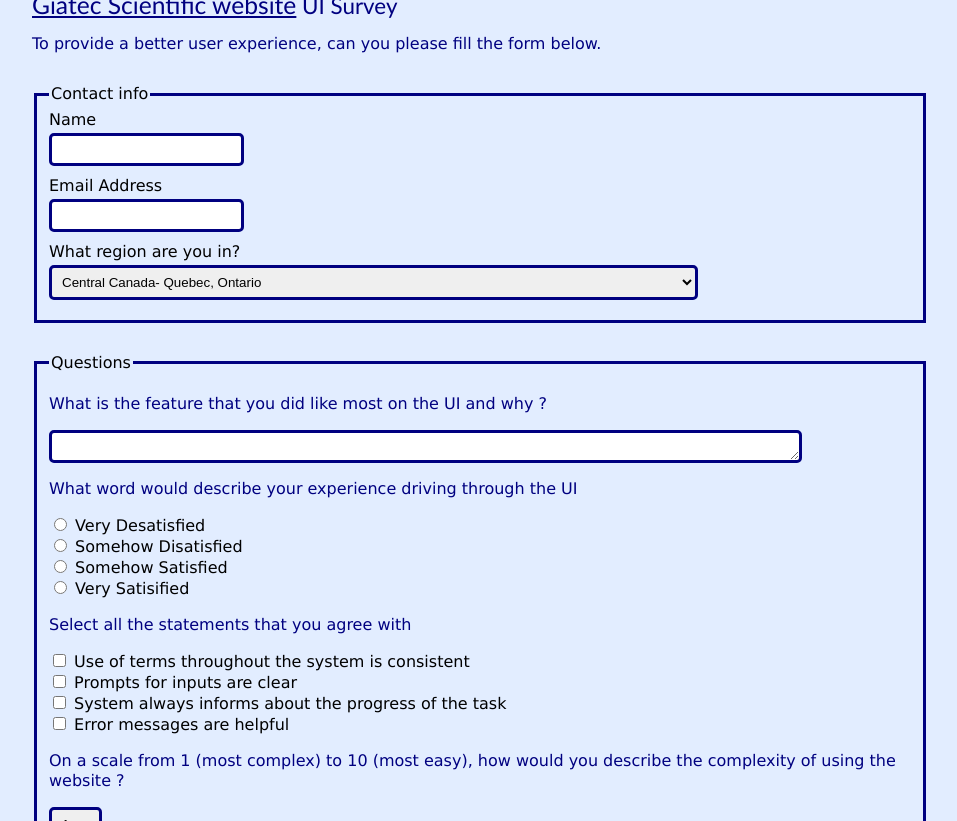
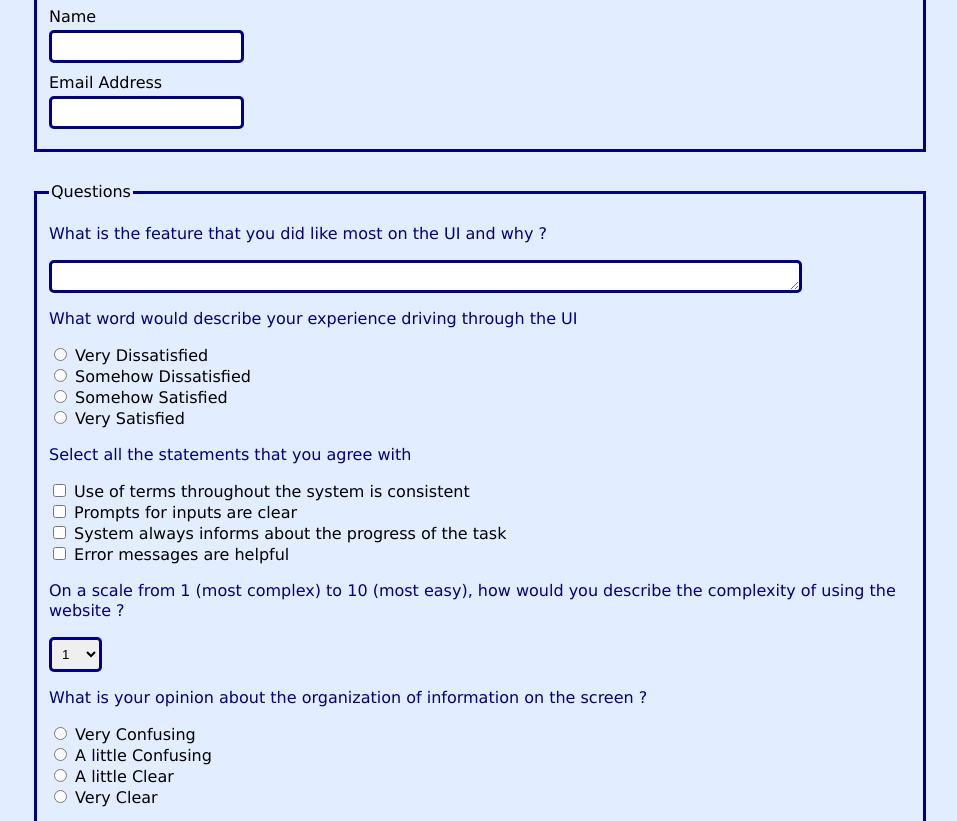
Before and after one commit to Basmakaa/Bk.github.io, a plain HTML site: page index.html in a window 1280 px wide. Shown: the part 852-1673 px from the top of the page, without its empty margins (168-1125 px from the left). Drawn offline with Linux system fonts and the light colour scheme; files that its build step writes are made by us from their sources.

Commit message:
last version

```diff
--- a/index.html
+++ b/index.html
@@ -4,7 +4,7 @@
   <title>MySurevey.com</title>
   <meta charset="utf-8" />
 
-  <link href="style/style1.css" rel="stylesheet" type="text/css" />
+  <link href="style1.css" rel="stylesheet" type="text/css" />
 </head>
 <body>
   <header>
@@ -26,15 +26,6 @@
     <p>To provide a better user experience, can you please fill the form below.</p>
     <form action="" method="post" class="contact">
       <fieldset class="contact_field">
-        <legend>Contact info </legend>
-        <div>
-          <label for="contactname" class="fixedwidth">Name </label>
-          <input type="text" name="contactname" class="input" id="contactname" />
-        </div>
-        <div>
-          <label for="email" class="fixedwidth">Email Address</label>
-          <input type="text" name="email" class="input" id="email" />
-        </div>
         <div>
           <label for="region" class="fixedwidth">What region are you in?</label>
           <select name="region" id="region" class="input">
@@ -45,6 +36,15 @@
             <option>The Atlantic Region - Newfoundland and Labrador, Prince Edward Island, Nova Scotia, New Brunswick.</option>
             <option>International (see details below)</option>
           </select>
+        </div>
+        <legend>Contact info </legend>
+        <div>
+          <label for="contactname" class="fixedwidth">Name </label>
+          <input type="text" name="contactname" class="input" id="contactname" />
+        </div>
+        <div>
+          <label for="email" class="fixedwidth">Email Address</label>
+          <input type="text" name="email" class="input" id="email" />
         </div>
       </fieldset>
     </form>
@@ -58,16 +58,16 @@
         <div>
           <p>What word would describe your experience driving through the UI</p>
           <input type="radio" name="satisfaction" id="verydesatisfied"  />
-          <label for="verydesatisfied">Very Desatisfied</label>
+          <label for="verydesatisfied">Very Dissatisfied</label>
           <br />
           <input type="radio" name="satisfaction" id="somehowdisatisfied"  />
-          <label for="somehowdisatisfied">Somehow Disatisfied</label>
+          <label for="somehowdisatisfied">Somehow Dissatisfied</label>
           <br />
           <input type="radio" name="satisfaction" id="somehowsatisfied" />
           <label for="somehowsatisfied">Somehow Satisfied</label>
           <br />
           <input type="radio" name="satisfaction" id="Very Satisfied"  />
-          <label for="Very Satisfied">Very Satisified</label>
+          <label for="Very Satisfied">Very Satisfied</label>
         </div>
 
         <div>
@@ -107,12 +107,12 @@
           </select>
         </div>
           <div>
-            <p>What is your opinion about the organization of information on the screen?</p>
+            <p>What is your opinion about the organization of information on the screen ?</p>
             <input type="radio" name="organisation" id="veryconfusing"  />
             <label for="veryconfusing">Very Confusing</label>
             <br />
             <input type="radio" name="organisation" id="alittleconfusing"  />
-            <label for="alittleconfusing">A little confusing</label>
+            <label for="alittleconfusing">A little Confusing</label>
             <br />
             <input type="radio" name="organisation" id="a litle clear" />
             <label for="alittleclear">A little Clear</label>
@@ -140,7 +140,7 @@
         </div>
       </fieldset>
     </form>
-    <p>If you need to get in touch urgently, please call MySUrvey.com on 8736880417. For anything else, please <a href="mailto:MySUrvey.com">drop us a line by email</a>.</p>
+    <p>If you need to get in touch urgently, please call MySurvey.com on 8736880417. For anything else, please <a href="mailto:MySUrvey.com">drop us a line by email</a>.</p>
 
   </div><!-- end of bodycontent div -->
   <footer>
--- a/style/style1.css
+++ b/style/style1.css
@@ -100,12 +100,16 @@ a:hover .logo {
 
 }
 .screenshot {
-  width:70%;
   padding:20px;
   display: block;
   margin-left: auto;
   margin-right: auto;
   text-align:center;
+}
+a:hover .screenshot {
+  opacity: 0.8;
+  transform: scale(1.05);
+
 }
 
 fieldset {
```
